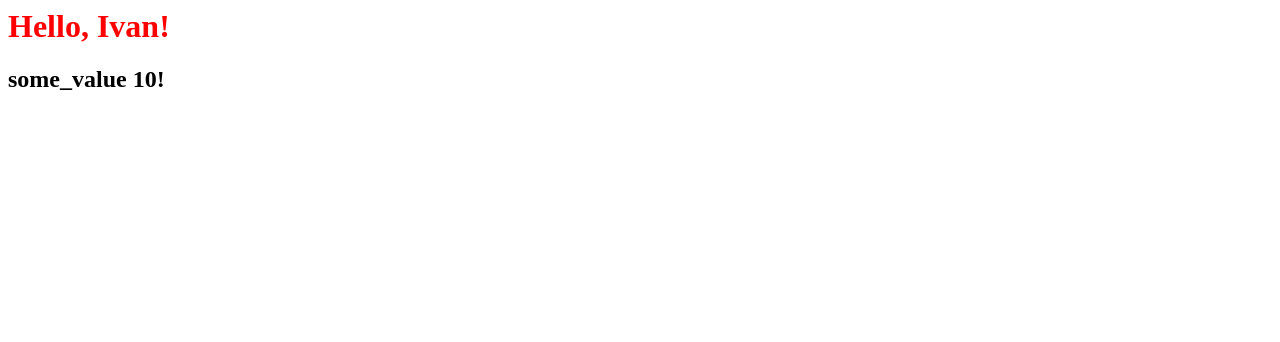
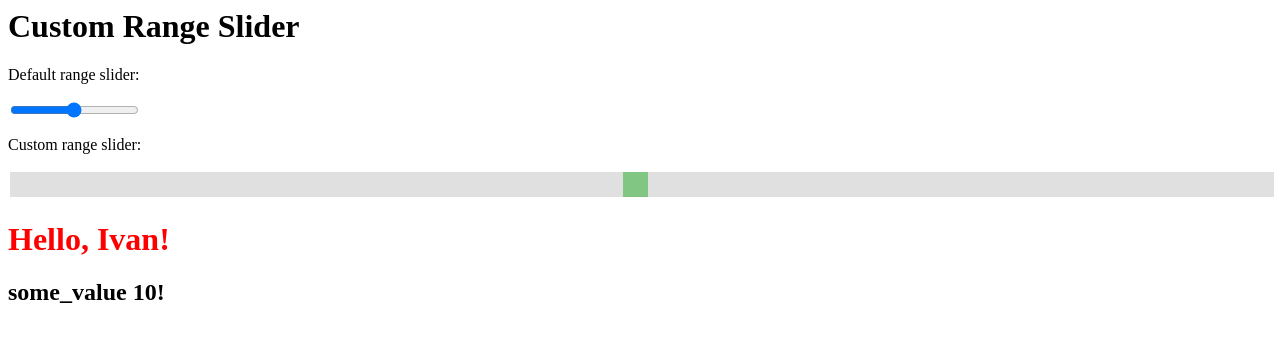
Before and after one commit to A1eksey1/LAB3web, a Flask app: page /data_to in a window 1280 px wide. Shown: the top 342 px of the page. Run offline with Flask 2, Linux system fonts and the light colour scheme; some libraries are stand-ins or nearby versions.

Commit message:
Update simple.html

```diff
--- a/flaskapp/templates/simple.html
+++ b/flaskapp/templates/simple.html
@@ -5,8 +5,54 @@
   {% else %}
   <title>Hm, there is no string!</title>
   {% endif %}
+   <meta name="viewport" content="width=device-width, initial-scale=1">
+   <style>
+   .slidecontainer {
+      width: 100%;
+   }
+
+   .slider {
+       -webkit-appearance: none;
+       width: 100%;
+       height: 25px;
+       background: #d3d3d3;
+       outline: none;
+       opacity: 0.7;
+       -webkit-transition: .2s;
+       transition: opacity .2s;
+   }
+
+   .slider:hover {
+       opacity: 1;
+   }
+
+   .slider::-webkit-slider-thumb {
+       -webkit-appearance: none;
+       appearance: none;
+       width: 25px;
+       height: 25px;
+       background: #4CAF50;
+       cursor: pointer;
+   }
+
+   .slider::-moz-range-thumb {
+       width: 25px;
+       height: 25px;
+       background: #4CAF50;
+       cursor: pointer;
+   }
+   </style>
    </head>
   <body>
+  <h1>Custom Range Slider</h1>
+
+  <div class="slidecontainer">
+     <p>Default range slider:</p>
+     <input type="range" min="1" max="100" value="50">
+
+     <p>Custom range slider:</p>
+     <input type="range" min="1" max="100" value="50" class="slider" id="myRange">
+  </div>
   <h1 style="color:{{ some_pars.color }};">Hello, {{ some_pars.user }}!</h1>
   <h2>some_value {{ some_value }}!</h2>
   </body>
```
